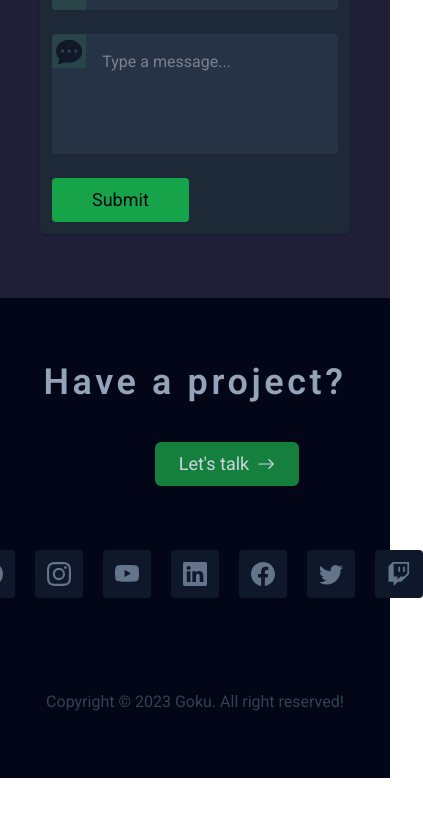
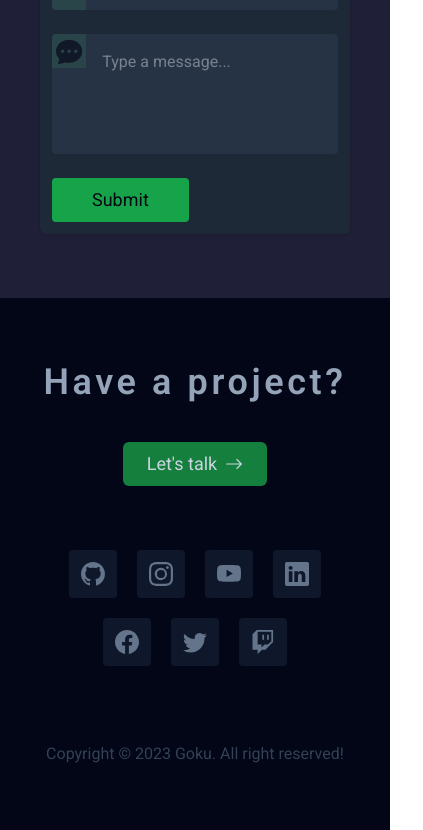
Before and after one commit to gokarna123-goku/m_portfolio, a React (Vite) app: page / in a window 390 px wide. Shown: the part 10046-10876 px from the top of the page, 423 px wide, since content can reach past the window. Before the commit the page ends 10824 px from the top, so only its background shows below. Built offline with nearby package versions, Linux system fonts and the light colour scheme.

Commit message:
working on the section

```diff
--- a/src/components/Footer/Footer.jsx
+++ b/src/components/Footer/Footer.jsx
@@ -20,11 +20,11 @@ const Footer = () => {
           <h1 className="text-slate-400  lg:text-5xl md:text-5xl sm:text-4xl text-4xl font-extrabold tracking-widest lg:mr-16 md:mr-15 sm:mr-0 mr-0 lg:mb-0 md:mb-1 sm:mb-10 mb-10">
             Have a project?
           </h1>
-          <button className="bg-green-700 text-lg text-slate-300 hover:bg-green-800 hover:text-slate-200 duration-700 ease-out px-6 py-2 rounded-md ml-16 flex items-center">
+          <button className="bg-green-700 text-lg text-slate-300 hover:bg-green-800 hover:text-slate-200 duration-700 ease-out px-6 py-2 rounded-md lg:ml-16 md:ml-15 sm:ml-0 ml-0 flex items-center">
             Let's talk <ArrowRight className="ml-2" />
           </button>
         </div>
-        <div className="flex items-center justify-center gap-5 my-16">
+        <div className="flex items-center justify-center gap-5 my-16 flex-wrap">
           <Link className="p-3 rounded bg-slate-900 hover:shadow-sm text-2xl"> <Github className="text-2xl text-slate-500 hover:text-green-500 duration-700 ease-out" /> </Link>
           <Link className="p-3 rounded bg-slate-900 hover:shadow-sm text-2xl"> <Instagram className="text-2xl text-slate-500 hover:text-green-500 duration-700 ease-out" /> </Link>
           <Link className="p-3 rounded bg-slate-900 hover:shadow-sm text-2xl"> <Youtube className="text-2xl text-slate-500 hover:text-green-500 duration-700 ease-out" /> </Link>
@@ -33,7 +33,7 @@ const Footer = () => {
           <Link className="p-3 rounded bg-slate-900 hover:shadow-sm text-2xl"> <Twitter className="text-2xl text-slate-500 hover:text-green-500 duration-700 ease-out" /> </Link>
           <Link className="p-3 rounded bg-slate-900 hover:shadow-sm text-2xl"> <Twitch className="text-2xl text-slate-500 hover:text-green-500 duration-700 ease-out" /> </Link>
         </div>
-        <div className="divider my-7 w-full h-[0.6px]"></div>
+        <div className="divider lg:my-7 md:my-6 sm:my-4 my-3 w-full h-[0.6px]"></div>
         <div className="flex items-center justify-center text-slate-700 font-2xl font-normal">
             Copyright &copy; 2023 Goku. All right reserved!
         </div>
```
